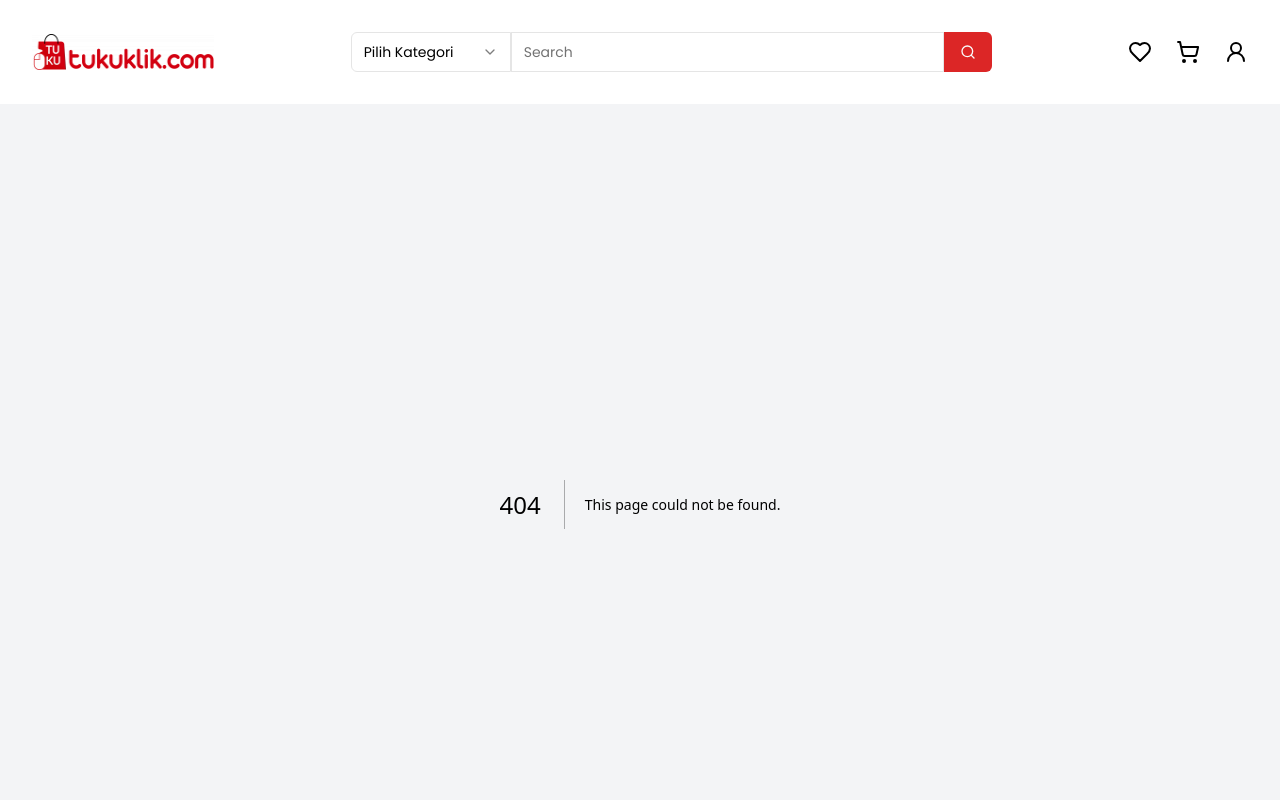
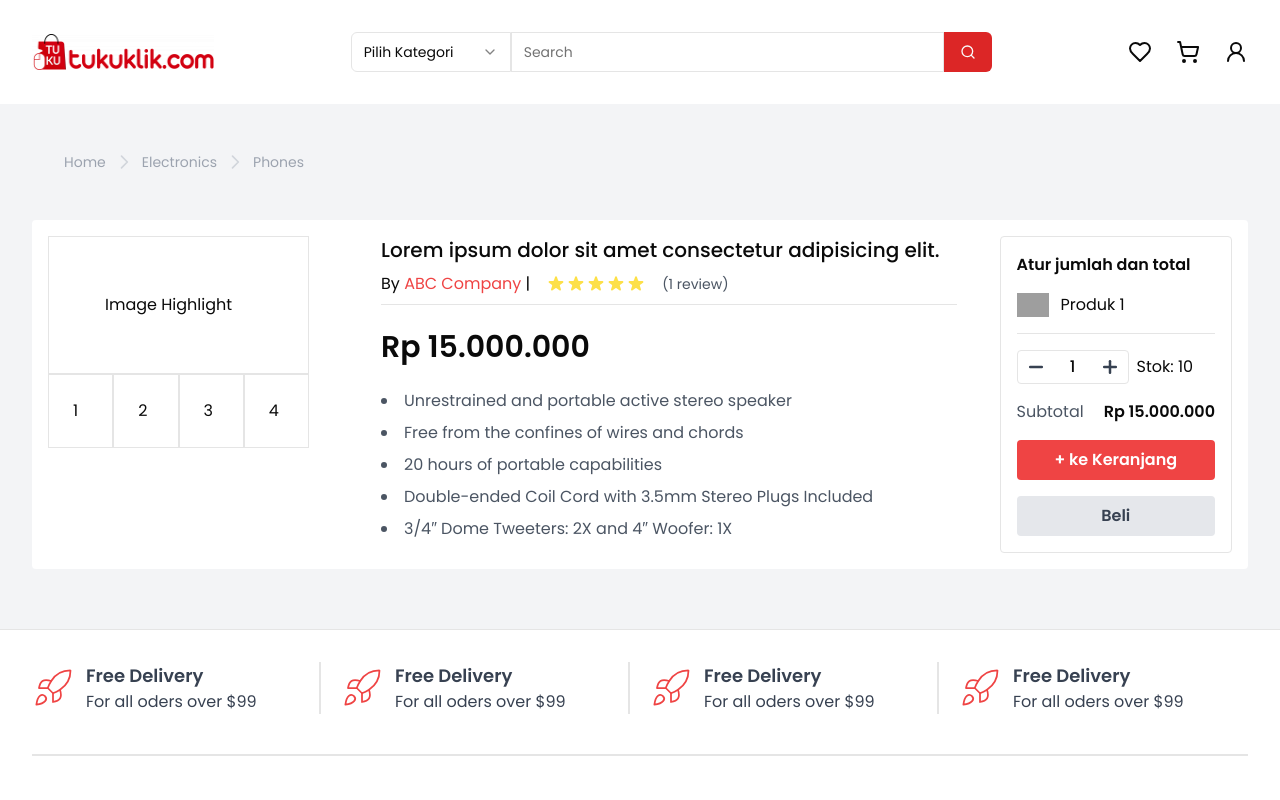
Before and after one commit to Alivan21/tukuklik-nextjs, a Next.js app: page /product/1 in a window 1280 px wide. Before the commit this address had no page. Shown: the top 800 px of the page. Built offline with nearby package versions, Linux system fonts and the light colour scheme; grey boxes are pictures that could not be loaded.

Commit message:
feat: detail page

```diff
--- a/src/app/(home)/page.tsx
+++ b/src/app/(home)/page.tsx
@@ -4,7 +4,7 @@ import SearchTrending from "./components/SearchTrending";
 
 export default function Home() {
   return (
-    <div className="flex flex-col gap-16 px-4 py-8 lg:container sm:px-8 sm:py-12">
+    <>
       <HomeBanner />
       <SearchTrending />
       <ProductBox />
@@ -75,6 +75,6 @@ export default function Home() {
           <div className="col-span-12 row-span-2 border border-gray-400 bg-gray-200 p-16 sm:col-span-9 sm:row-span-1" />
         </div>
       </section> */}
-    </div>
+    </>
   );
 }
--- a/src/app/layout.tsx
+++ b/src/app/layout.tsx
@@ -21,7 +21,9 @@ export default function RootLayout({ children }: { children: React.ReactNode })
       <body className={`${fontSans.className} m-0 p-0`}>
         <div className="relative flex min-h-screen flex-col">
           <Header />
-          <main className="bg-gray-100 pb-3">{children}</main>
+          <main className="bg-gray-100 pb-3">
+            <div className="flex flex-col gap-12 px-4 py-6 lg:container sm:px-8 sm:py-12">{children}</div>
+          </main>
           <Footer />
         </div>
       </body>
--- /dev/null
+++ b/src/app/product/[slug]/components/Breadcrumb.tsx
@@ -0,0 +1,38 @@
+function Breadcrumb() {
+  return (
+    <section className="max-w-7xl px-4 sm:px-6 lg:px-8">
+      <div className="flex items-center space-x-2 text-sm text-gray-400">
+        <a className="hover:text-gray-600 hover:underline" href="#">
+          Home
+        </a>
+        <span>
+          <svg
+            className="h-5 w-5 leading-none text-gray-300"
+            fill="none"
+            stroke="currentColor"
+            viewBox="0 0 24 24"
+            xmlns="http://www.w3.org/2000/svg"
+          >
+            <path d="M9 5l7 7-7 7" strokeLinecap="round" strokeLinejoin="round" strokeWidth="2" />
+          </svg>
+        </span>
+        <a className="hover:text-gray-600 hover:underline" href="#">
+          Electronics
+        </a>
+        <span>
+          <svg
+            className="h-5 w-5 leading-none text-gray-300"
+            fill="none"
+            stroke="currentColor"
+            viewBox="0 0 24 24"
+            xmlns="http://www.w3.org/2000/svg"
+          >
+            <path d="M9 5l7 7-7 7" strokeLinecap="round" strokeLinejoin="round" strokeWidth="2" />
+          </svg>
+        </span>
+        <span>Phones</span>
+      </div>
+    </section>
+  );
+}
+export default Breadcrumb;
--- /dev/null
+++ b/src/app/product/[slug]/components/ProductDetail.tsx
@@ -0,0 +1,79 @@
+import Image from "next/image";
+import Link from "next/link";
+import { Separator } from "@/components/ui/separator";
+import QuantityButton from "./ui/QuantityButton";
+
+function ProductDetail() {
+  return (
+    <section className="grid auto-cols-auto grid-flow-col gap-10 rounded-sm bg-white p-4">
+      <aside className="mr-8 flex flex-col gap-0">
+        <div className="mb-0 border p-14">Image Highlight</div>
+        <div className="grid grid-cols-4">
+          <span className="border p-6">1</span>
+          <span className="border p-6">2</span>
+          <span className="border p-6">3</span>
+          <span className="border p-6">4</span>
+        </div>
+      </aside>
+      <div className="flex max-w-xl flex-col gap-6">
+        <div className="flex flex-col gap-2">
+          <h1 className="text-xl font-medium">Lorem ipsum dolor sit amet consectetur adipisicing elit.</h1>
+          <div className="flex gap-4 border-b pb-2">
+            <span>
+              By{" "}
+              <Link className="text-red-500 hover:text-red-600" href="#">
+                ABC Company
+              </Link>{" "}
+              |
+            </span>
+            <div className="flex items-center">
+              {[1, 2, 3, 4, 5].map(star => (
+                <svg
+                  className="h-5 w-5 text-yellow-300"
+                  fill="currentColor"
+                  key={star}
+                  viewBox="0 0 20 20"
+                  xmlns="http://www.w3.org/2000/svg"
+                >
+                  <path d="M9.049 2.927c.3-.921 1.603-.921 1.902 0l1.07 3.292a1 1 0 00.95.69h3.462c.969 0 1.371 1.24.588 1.81l-2.8 2.034a1 1 0 00-.364 1.118l1.07 3.292c.3.921-.755 1.688-1.54 1.118l-2.8-2.034a1 1 0 00-1.175 0l-2.8 2.034c-.784.57-1.838-.197-1.539-1.118l1.07-3.292a1 1 0 00-.364-1.118L2.98 8.72c-.783-.57-.38-1.81.588-1.81h3.461a1 1 0 00.951-.69l1.07-3.292z" />
+                </svg>
+              ))}
+            </div>
+            <span className="my-auto text-sm text-gray-600">(1 review)</span>
+          </div>
+        </div>
+        <h2 className="text-3xl font-semibold">Rp 15.000.000</h2>
+        <div className="inline-flex flex-col gap-8">
+          <ul className="list-inside list-disc space-y-2 text-gray-600">
+            <li>Unrestrained and portable active stereo speaker</li>
+            <li>Free from the confines of wires and chords</li>
+            <li>20 hours of portable capabilities</li>
+            <li>Double-ended Coil Cord with 3.5mm Stereo Plugs Included</li>
+            <li>3/4″ Dome Tweeters: 2X and 4″ Woofer: 1X</li>
+          </ul>
+        </div>
+      </div>
+      <aside className="flex max-w-xs flex-col gap-4 rounded-sm border p-4">
+        <h3 className="font-semibold">Atur jumlah dan total</h3>
+        <div className="flex items-center gap-3">
+          <Image alt="produk" height={32} src="/images/placeholder.png" width={32} />
+          <span>Produk 1</span>
+        </div>
+        <Separator />
+        <div className="flex gap-2">
+          <QuantityButton />
+          <span className="my-auto">Stok: 10</span>
+        </div>
+        <div className="flex justify-between">
+          <span className="text-gray-600">Subtotal</span>
+          <span className="font-semibold">Rp 15.000.000</span>
+        </div>
+        <button className="rounded-sm bg-red-500 py-2 font-semibold text-white hover:bg-red-600">
+          <span>+</span> ke Keranjang
+        </button>
+        <button className="rounded-sm bg-gray-200 py-2 font-semibold text-gray-700 hover:bg-gray-300">Beli</button>
+      </aside>
+    </section>
+  );
+}
+export default ProductDetail;
--- /dev/null
+++ b/src/app/product/[slug]/components/ui/QuantityButton.tsx
@@ -0,0 +1,24 @@
+"use client";
+
+import { useState } from "react";
+import { Minus, Plus } from "lucide-react";
+
+function QuantityButton() {
+  const [quantity, setQuantity] = useState(1);
+
+  const handleIncrement = () => setQuantity(quantity + 1);
+  const handleDecrement = () => setQuantity(quantity - 1);
+
+  return (
+    <div className="flex w-28 justify-between rounded-sm border px-2 py-1">
+      <button disabled={quantity === 1} onClick={handleDecrement}>
+        <Minus className="h-5 w-5 text-gray-700 hover:text-gray-900" strokeWidth={3} />
+      </button>
+      <span className="font-medium">{quantity}</span>
+      <button onClick={handleIncrement}>
+        <Plus className="h-5 w-5 text-gray-700 hover:text-gray-900" strokeWidth={3} />
+      </button>
+    </div>
+  );
+}
+export default QuantityButton;
--- /dev/null
+++ b/src/app/product/[slug]/page.tsx
@@ -0,0 +1,12 @@
+import Breadcrumb from "./components/Breadcrumb";
+import ProductDetail from "./components/ProductDetail";
+
+function ProductPage({ params }: { params: { slug: string } }) {
+  return (
+    <>
+      <Breadcrumb />
+      <ProductDetail />
+    </>
+  );
+}
+export default ProductPage;
--- a/src/app/shop/page.tsx
+++ b/src/app/shop/page.tsx
@@ -25,7 +25,7 @@ function Shop() {
   ];
 
   return (
-    <div className="flex flex-col gap-16 px-4 py-6 lg:container sm:px-8 sm:py-12">
+    <>
       <section className="flex flex-col gap-8 bg-white p-2">
         <SingleCarousel images={slides} navigation />
         <div className="grid gap-4 md:grid-cols-2 lg:grid-cols-3">
@@ -44,7 +44,7 @@ function Shop() {
           <ShopSection />
         </div>
       </section>
-    </div>
+    </>
   );
 }
 export default Shop;
--- a/src/components/Pagination.tsx
+++ b/src/components/Pagination.tsx
@@ -15,7 +15,10 @@ function Pagination() {
           </button>
         </li>
         <li>
-          <button className="border border-gray-300 bg-white px-3 py-2 leading-tight text-red-500 hover:bg-red-100 hover:text-red-700">
+          <button
+            className="border border-gray-300 bg-white px-3 py-2 leading-tight text-red-500 hover:bg-red-100 hover:text-red-700"
+            disabled
+          >
             2
           </button>
         </li>
```
